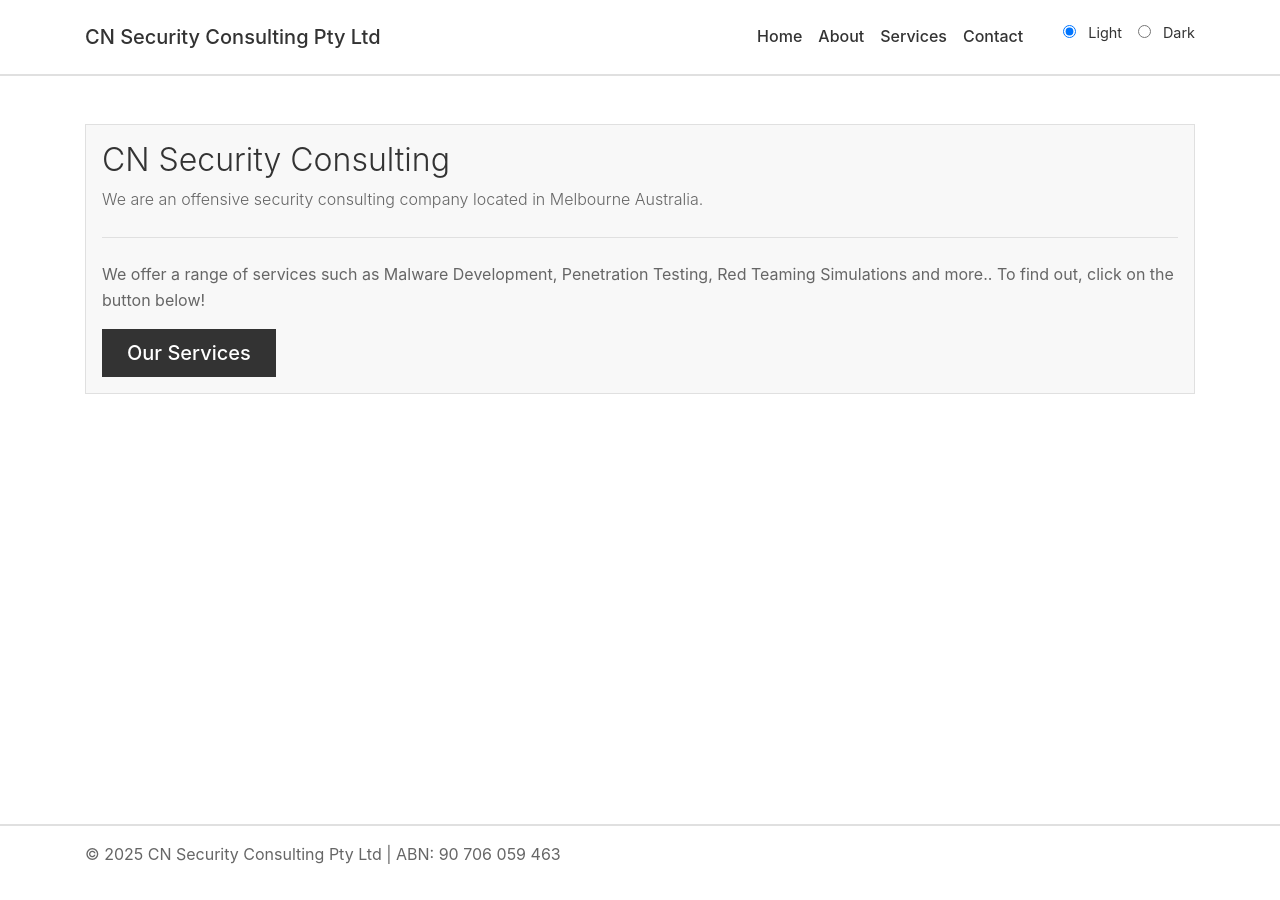
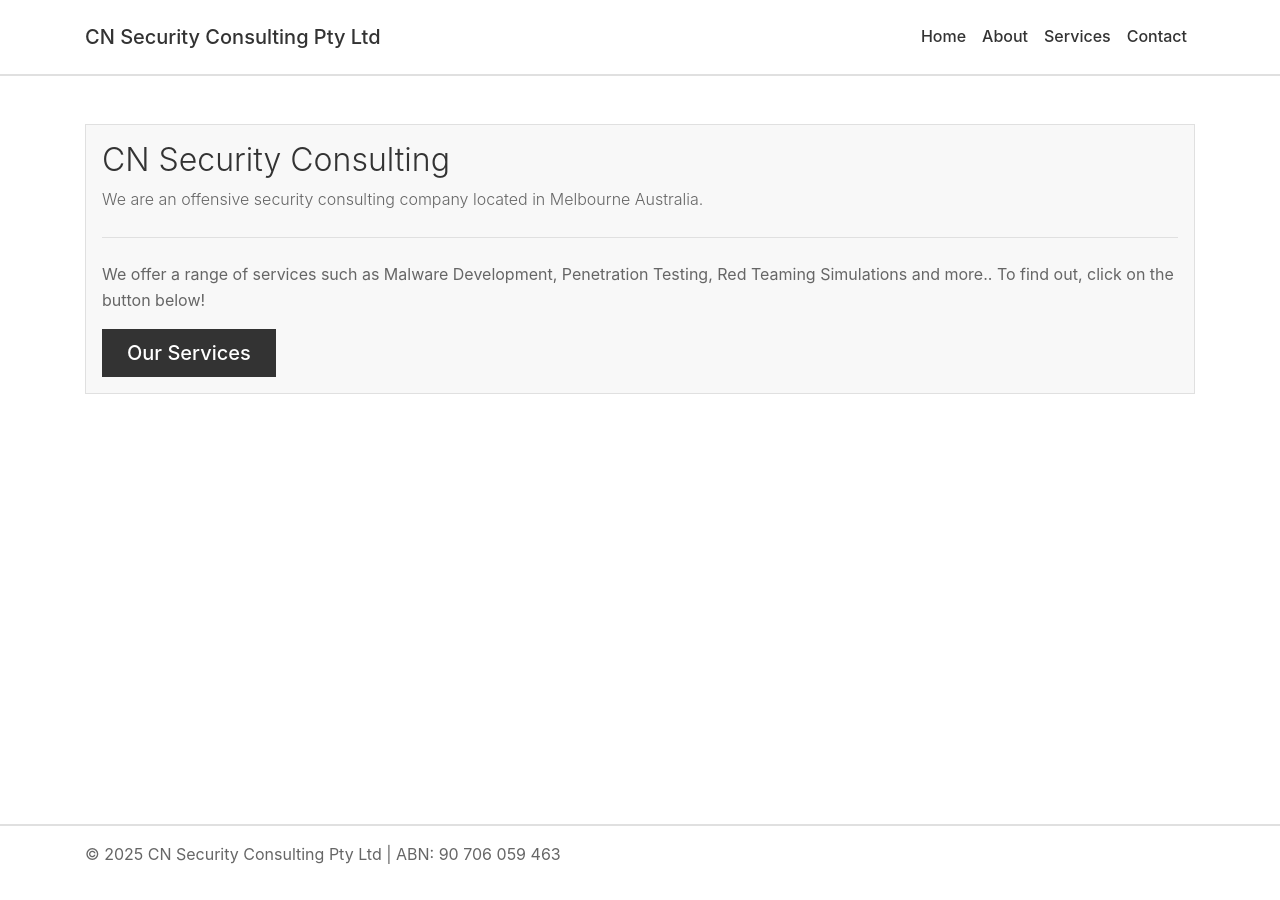
Before and after one commit to hookthieves/hookthieves.github.io, a Jekyll site: the page built from index.html, in a window 1280 px wide. Built offline with Jekyll 4.4.1, drawn with Linux system fonts in a browser that asks for light colours.

Commit message:
Update navbar.html

```diff
--- a/_includes/navbar.html
+++ b/_includes/navbar.html
@@ -19,15 +19,6 @@
                     <a class="nav-link" href="/contact">Contact</a>
                 </li>
             </ul>
-            <!-- Theme Toggle Radio Buttons -->
-            <div class="theme-toggle ml-3">
-                <label class="theme-label">
-                    <input type="radio" name="theme" value="light" checked> Light
-                </label>
-                <label class="theme-label">
-                    <input type="radio" name="theme" value="dark"> Dark
-                </label>
-            </div>
         </div>
     </div>
 </nav>
```
